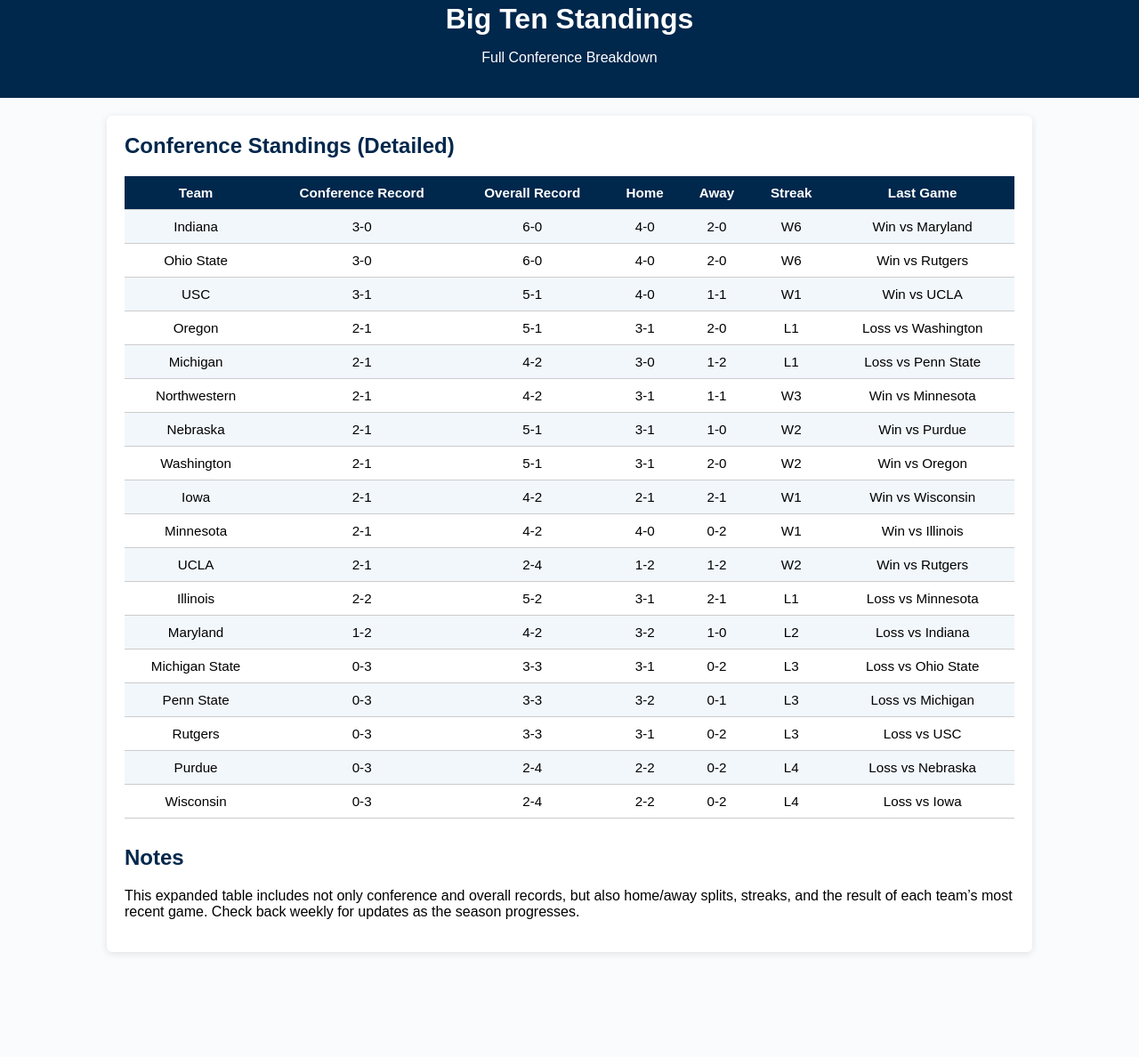
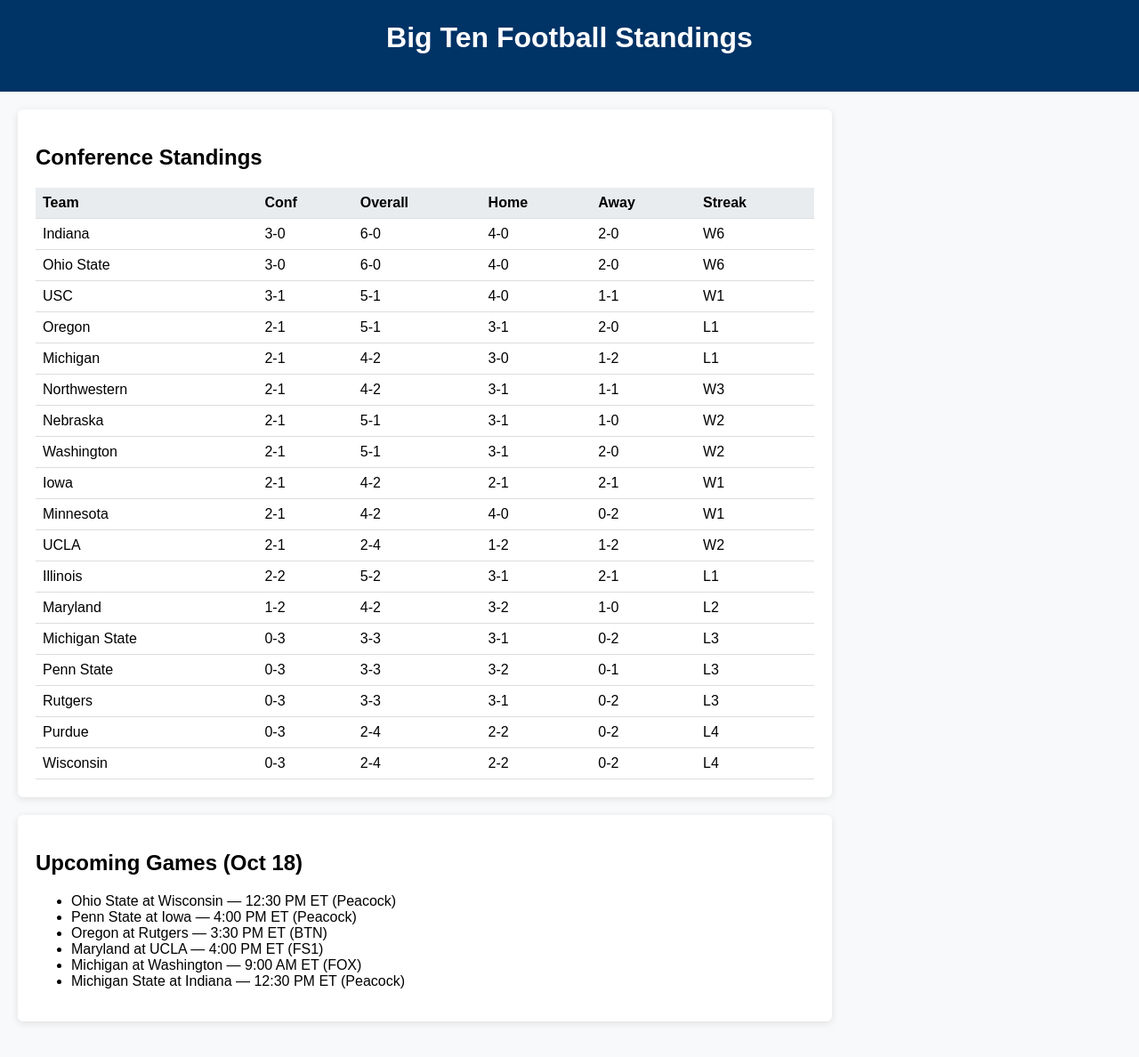
Before and after one commit to alexpie322010/Big10, a plain HTML site: page standings.html in a window 1280 px wide. Shown: the part 17-1205 px from the top of the page at 89% size. Before the commit the page ends 1117 px from the top, so only its background shows below. Drawn offline with Linux system fonts and the light colour scheme.

Commit message:
Update standings.html

```diff
--- a/standings.html
+++ b/standings.html
@@ -3,86 +3,76 @@
 <head>
   <meta charset="UTF-8">
   <meta name="viewport" content="width=device-width, initial-scale=1.0">
-  <title>Big Ten Standings – In Depth</title>
+  <title>Standings - Big Ten Football</title>
   <style>
-    body { margin:0; font-family:Arial,sans-serif; background:#f9fbfd; color:#000; }
-    header { background:#00274c; color:#fff; padding:20px; text-align:center; }
-    header h1 { margin:0; font-size:2rem; }
-    .content {
-      max-width:1000px;
-      margin:20px auto;
-      background:#fff;
-      padding:20px;
-      border-radius:6px;
-      box-shadow:0 2px 8px rgba(0,0,0,0.1);
-    }
-    h2 { color:#00274c; margin-top:0; }
-    table { width:100%; border-collapse:collapse; margin:20px 0; }
-    th,td { padding:10px; border-bottom:1px solid #ccc; text-align:center; font-size:0.95rem; }
-    th { background:#00274c; color:#fff; }
-    tr:nth-child(even) { background:#f2f7fc; }
-    .ad { margin:30px 0; text-align:center; }
+    body { margin:0; font-family:Arial, sans-serif; background:#f8f9fa; }
+    header { background:#003366; color:#fff; padding:20px; text-align:center; }
+    .container { display:flex; margin:20px; }
+    .main { flex:3; margin-right:20px; }
+    .ads { flex:1; }
+    .card { background:#fff; padding:20px; border-radius:6px; margin-bottom:20px; box-shadow:0 2px 8px rgba(0,0,0,0.1); }
+    table { width:100%; border-collapse:collapse; }
+    th, td { padding:8px; border-bottom:1px solid #ddd; text-align:left; }
+    th { background:#e9ecef; }
   </style>
 </head>
 <body>
   <header>
-    <h1>Big Ten Standings</h1>
-    <p>Full Conference Breakdown</p>
+    <h1>Big Ten Football Standings</h1>
   </header>
 
-  <div class="content">
-    <h2>Conference Standings (Detailed)</h2>
-    <table>
-      <tr>
-        <th>Team</th>
-        <th>Conference Record</th>
-        <th>Overall Record</th>
-        <th>Home</th>
-        <th>Away</th>
-        <th>Streak</th>
-        <th>Last Game</th>
-      </tr>
-      <tr><td>Indiana</td><td>3-0</td><td>6-0</td><td>4-0</td><td>2-0</td><td>W6</td><td>Win vs Maryland</td></tr>
-      <tr><td>Ohio State</td><td>3-0</td><td>6-0</td><td>4-0</td><td>2-0</td><td>W6</td><td>Win vs Rutgers</td></tr>
-      <tr><td>USC</td><td>3-1</td><td>5-1</td><td>4-0</td><td>1-1</td><td>W1</td><td>Win vs UCLA</td></tr>
-      <tr><td>Oregon</td><td>2-1</td><td>5-1</td><td>3-1</td><td>2-0</td><td>L1</td><td>Loss vs Washington</td></tr>
-      <tr><td>Michigan</td><td>2-1</td><td>4-2</td><td>3-0</td><td>1-2</td><td>L1</td><td>Loss vs Penn State</td></tr>
-      <tr><td>Northwestern</td><td>2-1</td><td>4-2</td><td>3-1</td><td>1-1</td><td>W3</td><td>Win vs Minnesota</td></tr>
-      <tr><td>Nebraska</td><td>2-1</td><td>5-1</td><td>3-1</td><td>1-0</td><td>W2</td><td>Win vs Purdue</td></tr>
-      <tr><td>Washington</td><td>2-1</td><td>5-1</td><td>3-1</td><td>2-0</td><td>W2</td><td>Win vs Oregon</td></tr>
-      <tr><td>Iowa</td><td>2-1</td><td>4-2</td><td>2-1</td><td>2-1</td><td>W1</td><td>Win vs Wisconsin</td></tr>
-      <tr><td>Minnesota</td><td>2-1</td><td>4-2</td><td>4-0</td><td>0-2</td><td>W1</td><td>Win vs Illinois</td></tr>
-      <tr><td>UCLA</td><td>2-1</td><td>2-4</td><td>1-2</td><td>1-2</td><td>W2</td><td>Win vs Rutgers</td></tr>
-      <tr><td>Illinois</td><td>2-2</td><td>5-2</td><td>3-1</td><td>2-1</td><td>L1</td><td>Loss vs Minnesota</td></tr>
-      <tr><td>Maryland</td><td>1-2</td><td>4-2</td><td>3-2</td><td>1-0</td><td>L2</td><td>Loss vs Indiana</td></tr>
-      <tr><td>Michigan State</td><td>0-3</td><td>3-3</td><td>3-1</td><td>0-2</td><td>L3</td><td>Loss vs Ohio State</td></tr>
-      <tr><td>Penn State</td><td>0-3</td><td>3-3</td><td>3-2</td><td>0-1</td><td>L3</td><td>Loss vs Michigan</td></tr>
-      <tr><td>Rutgers</td><td>0-3</td><td>3-3</td><td>3-1</td><td>0-2</td><td>L3</td><td>Loss vs USC</td></tr>
-      <tr><td>Purdue</td><td>0-3</td><td>2-4</td><td>2-2</td><td>0-2</td><td>L4</td><td>Loss vs Nebraska</td></tr>
-      <tr><td>Wisconsin</td><td>0-3</td><td>2-4</td><td>2-2</td><td>0-2</td><td>L4</td><td>Loss vs Iowa</td></tr>
-    </table>
+  <div class="container">
+    <div class="main">
+      <div class="card">
+        <h2>Conference Standings</h2>
+        <table>
+          <tr><th>Team</th><th>Conf</th><th>Overall</th><th>Home</th><th>Away</th><th>Streak</th></tr>
+          <tr><td>Indiana</td><td>3-0</td><td>6-0</td><td>4-0</td><td>2-0</td><td>W6</td></tr>
+          <tr><td>Ohio State</td><td>3-0</td><td>6-0</td><td>4-0</td><td>2-0</td><td>W6</td></tr>
+          <tr><td>USC</td><td>3-1</td><td>5-1</td><td>4-0</td><td>1-1</td><td>W1</td></tr>
+          <tr><td>Oregon</td><td>2-1</td><td>5-1</td><td>3-1</td><td>2-0</td><td>L1</td></tr>
+          <tr><td>Michigan</td><td>2-1</td><td>4-2</td><td>3-0</td><td>1-2</td><td>L1</td></tr>
+          <tr><td>Northwestern</td><td>2-1</td><td>4-2</td><td>3-1</td><td>1-1</td><td>W3</td></tr>
+          <tr><td>Nebraska</td><td>2-1</td><td>5-1</td><td>3-1</td><td>1-0</td><td>W2</td></tr>
+          <tr><td>Washington</td><td>2-1</td><td>5-1</td><td>3-1</td><td>2-0</td><td>W2</td></tr>
+          <tr><td>Iowa</td><td>2-1</td><td>4-2</td><td>2-1</td><td>2-1</td><td>W1</td></tr>
+          <tr><td>Minnesota</td><td>2-1</td><td>4-2</td><td>4-0</td><td>0-2</td><td>W1</td></tr>
+          <tr><td>UCLA</td><td>2-1</td><td>2-4</td><td>1-2</td><td>1-2</td><td>W2</td></tr>
+          <tr><td>Illinois</td><td>2-2</td><td>5-2</td><td>3-1</td><td>2-1</td><td>L1</td></tr>
+          <tr><td>Maryland</td><td>1-2</td><td>4-2</td><td>3-2</td><td>1-0</td><td>L2</td></tr>
+          <tr><td>Michigan State</td><td>0-3</td><td>3-3</td><td>3-1</td><td>0-2</td><td>L3</td></tr>
+          <tr><td>Penn State</td><td>0-3</td><td>3-3</td><td>3-2</td><td>0-1</td><td>L3</td></tr>
+          <tr><td>Rutgers</td><td>0-3</td><td>3-3</td><td>3-1</td><td>0-2</td><td>L3</td></tr>
+          <tr><td>Purdue</td><td>0-3</td><td>2-4</td><td>2-2</td><td>0-2</td><td>L4</td></tr>
+          <tr><td>Wisconsin</td><td>0-3</td><td>2-4</td><td>2-2</td><td>0-2</td><td>L4</td></tr>
+        </table>
+      </div>
 
-    <div class="ad">
+      <div class="card">
+        <h2>Upcoming Games (Oct 18)</h2>
+        <ul>
+          <li>Ohio State at Wisconsin — 12:30 PM ET (Peacock)</li>
+          <li>Penn State at Iowa — 4:00 PM ET (Peacock)</li>
+          <li>Oregon at Rutgers — 3:30 PM ET (BTN)</li>
+          <li>Maryland at UCLA — 4:00 PM ET (FS1)</li>
+          <li>Michigan at Washington — 9:00 AM ET (FOX)</li>
+          <li>Michigan State at Indiana — 12:30 PM ET (Peacock)</li>
+        </ul>
+      </div>
+    </div>
+
+    <div class="ads">
       <script type="text/javascript">
-        atOptions = { 'key' : 'adf45ada22d767c4fe17da98e6ba9185',
-                      'format' : 'iframe', 'height' : 600, 'width' : 160, 'params' : {} };
+        atOptions = {
+          'key' : 'adf45ada22d767c4fe17da98e6ba9185',
+          'format' : 'iframe',
+          'height' : 600,
+          'width' : 160,
+          'params' : {}
+        };
       </script>
       <script type="text/javascript" src="//www.highperformanceformat.com/adf45ada22d767c4fe17da98e6ba9185/invoke.js"></script>
     </div>
-
-    <h2>Notes</h2>
-    <p>
-      This expanded table includes not only conference and overall records, but also home/away splits,
-      streaks, and the result of each team’s most recent game. Check back weekly for updates as the season progresses.
-    </p>
-  </div>
-
-  <div class="ad">
-    <script type="text/javascript">
-      atOptions = { 'key' : 'adf45ada22d767c4fe17da98e6ba9185',
-                    'format' : 'iframe', 'height' : 600, 'width' : 160, 'params' : {} };
-    </script>
-    <script type="text/javascript" src="//www.highperformanceformat.com/adf45ada22d767c4fe17da98e6ba9185/invoke.js"></script>
   </div>
 </body>
 </html>
```
